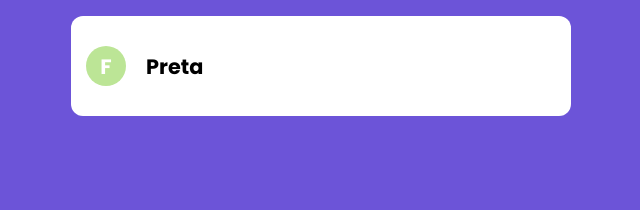
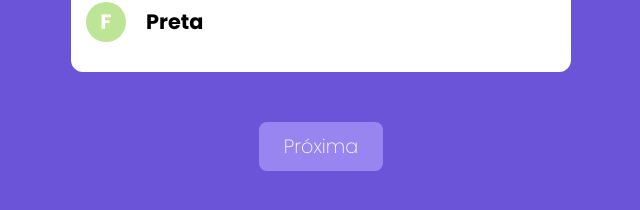
Before and after one commit to Wellington-Henrique/quiz-nextjs-typescript, a Next.js app: page / in a window 1280 px wide. Shown: the part 564-774 px from the top of the page, without its empty margins (319-959 px from the left). Built offline with nearby package versions, Linux system fonts and the light colour scheme.

Commit message:
141. Componente Botão

```diff
--- /dev/null
+++ b/src/components/Botao.tsx
@@ -0,0 +1,29 @@
+import Link from 'next/link'
+import styles from '../styles/Botao.module.css'
+
+interface BotaoProps {
+    href?: string
+    texto: string
+    onClick?: (e: any) => void
+}
+
+export default function Botao (props: BotaoProps) {
+    const renderBotao = () => {
+        return (
+            <button
+                className={styles.botao}
+                onClick={props.onClick}
+            >
+                {props.texto}
+            </button>
+        )
+    }
+
+    return (
+        props.href ?
+        <Link href={props.href}>
+            {renderBotao()}
+        </Link>
+        : renderBotao()
+    )
+}
--- a/src/pages/index.tsx
+++ b/src/pages/index.tsx
@@ -3,6 +3,7 @@
 import QuestaoModel from '../../model/questao'
 import RespostaModel from '../../model/resposta'
 import { useState } from 'react'
+import Botao from '../components/Botao'
 
 const questaoMock = new QuestaoModel(1, "Melhor cor?", [
   RespostaModel.errada("Verde"),
@@ -26,6 +27,7 @@
   return (
     <div style={{
       display: 'flex',
+      flexDirection: 'column',
       justifyContent: 'center',
       alignItems: 'center',
       height: '100vh'
@@ -35,6 +37,7 @@
         respostaFornecida={respostaFornecida}
         tempoEsgotado={tempoEsgotado}
       />
+      <Botao texto="Próxima" href='/resultado'/>
     </div>
   )
 }
--- /dev/null
+++ b/src/styles/Botao.module.css
@@ -0,0 +1,10 @@
+.botao {
+    color: #fff;
+    border-radius: 8px;
+    font-size: 1.2rem;
+    font-weight: 200;
+    border: none;
+    padding: 10px 25px;
+    background-color: #9885F0;
+    margin-top: 40px;
+}
```
Also changed, not shown: src/pages/resultado.tsx (added, +9 -0 lines).
